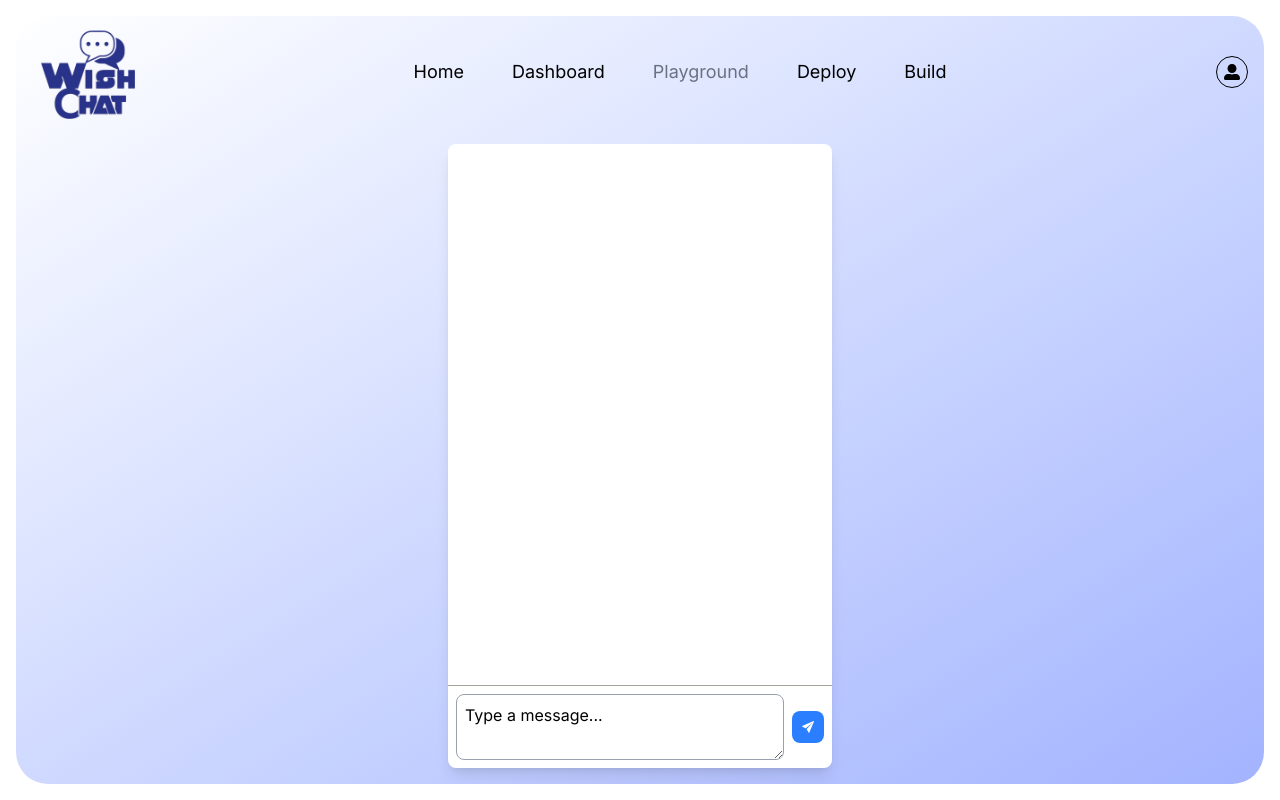
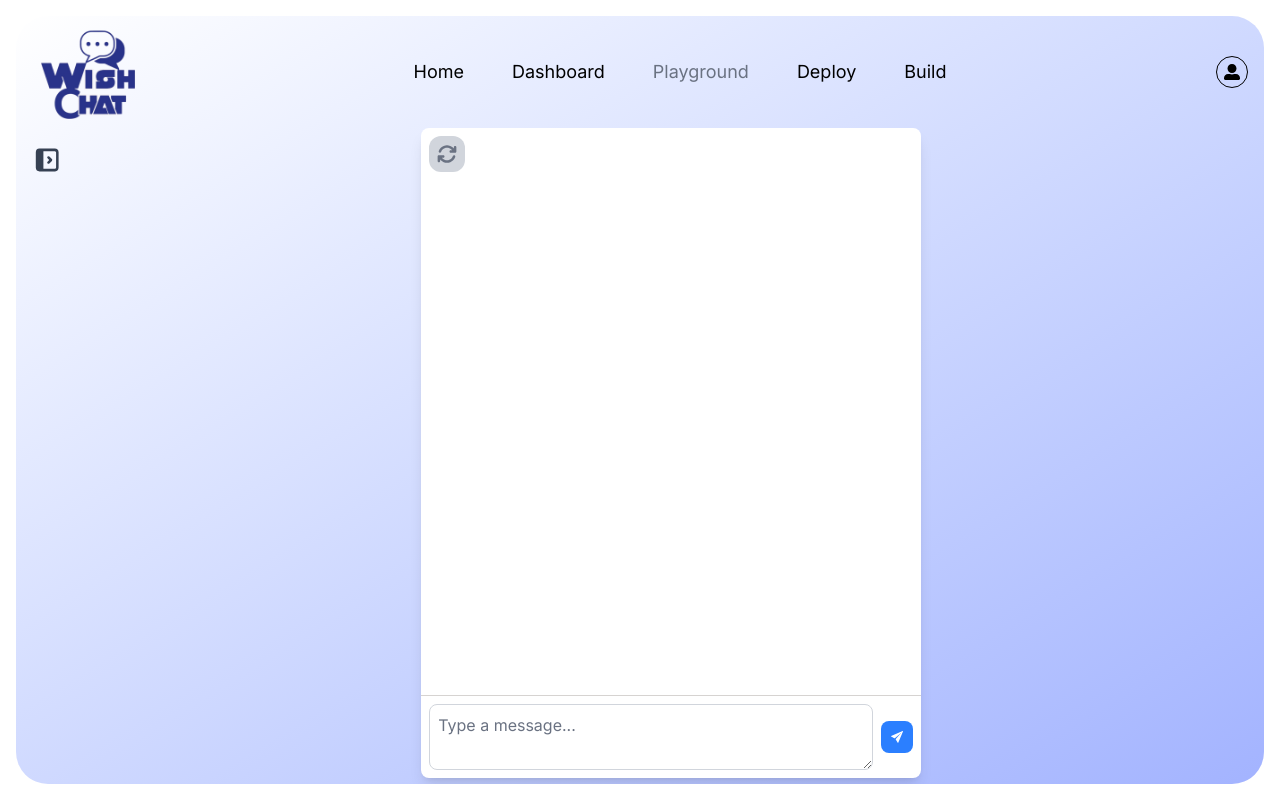
Before and after one commit to Robotics-Academy-of-Nepal/wishchat-redesign-frontend, a React (Vite) app: page /playground/chat in a window 1280 px wide. Built offline with nearby package versions, Linux system fonts and the light colour scheme.

Commit message:
wip:chat ui sidebar, reset buttons setting temperature, prompt

```diff
--- a/src/Components/Playground/Chat.jsx
+++ b/src/Components/Playground/Chat.jsx
@@ -5,18 +5,26 @@ import Loading from "./Loading";
 import Typewriter from "./Typewriter";
 import { marked } from "marked";
 import { IoIosSend } from "react-icons/io";
-
+import ChatSidebar from "./ChatSidebar";
+import { TbLayoutSidebarLeftExpandFilled } from "react-icons/tb";
+import { FaArrowsRotate } from "react-icons/fa6";
+import ResetButton from "./ResetButton";
 const Chat = () => {
   const location = useLocation();
   const [messages, setMessages] = useState([]);
   const [isLoading, setLoading] = useState(false);
   const [input, setInput] = useState("");
   const [justAsked, setJustAsked] = useState(true);
+  const [showSidebar, setShowSidebar] = useState(false);
 
   const token = localStorage.getItem("token");
   const { id, prompt, api_key } = location.state || {};
   console.log("chat state:", id, prompt, api_key);
+  const [temperature, setTemperature] = useState(0.7);
 
+  const resetMessages = () => {
+    setMessages([]);
+  };
   useEffect(() => {
     if (!token) {
       console.error("Token not found");
@@ -59,7 +67,7 @@ const Chat = () => {
       .post(
         `${import.meta.env.VITE_API_URL}api/query/`,
         // { query: input, chatbot_id: id },
-        { query: input },
+        { query: input, temperature: temperature },
         {
           headers: {
             // Authorization: `Token ${token}`,
@@ -98,9 +106,29 @@ const Chat = () => {
 
   return (
     // <div className="w-full h-screen flex flex-row bg-[url(/public/subtlebg.png)] justify-center p-4 rounded-lg">
-    <div className="w-full h-screen flex flex-row justify-center p-4 rounded-lg">
-      <div className="w-96 flex flex-col rounded-lg bg-white shadow-lg">
-        <div className="flex-1 p-2">
+    <div className="w-full h-[650px] flex flex-row justify-evenly rounded-lg">
+      <ChatSidebar
+        showSidebar={showSidebar}
+        setShowSidebar={setShowSidebar}
+        temperature={temperature}
+        setTemperature={setTemperature}
+      />
+      <TbLayoutSidebarLeftExpandFilled
+        className={`h-8 w-8 text-gray-700 m-4 ${showSidebar && "hidden"}`}
+        onClick={() => setShowSidebar((prev) => !prev)}
+      />
+      <div className="w-full flex justify-center">
+        <div className="w-[500px] flex flex-col justify-between rounded-lg bg-white shadow-lg ">
+          <div className="w-full flex justify-between">
+            {/* <div
+              className="flex items-center justify-center rounded-xl p-2 m-2 bg-blue-500 font-bold text-white"
+              onClick={() => setMessages([])}
+            >
+              <FaArrowsRotate className="h-5 w-5 hover:rotate-180 transition-transform duration-700" />
+            </div> */}
+            <ResetButton handleClick={resetMessages} />
+          </div>
+          <div className="p-2 overflow-y-scroll h-full">
             {messages.map((msg, index) => (
               <div key={index} className="p-2">
                 <div className="flex justify-end">
@@ -129,12 +157,12 @@ const Chat = () => {
               </div>
             ))}
           </div>
-        <div className="w-full p-2 border-t border-stone-400 sticky bottom-0 left-0 flex items-center gap-2 justify-center">
+          <div className="w-full p-2 border-t border-stone-300 flex items-center gap-2 justify-center">
             <textarea
               value={input}
               onChange={(e) => setInput(e.target.value)}
               placeholder="Type a message..."
-            className="w-full p-2 border border-gray-400 rounded-lg bg-white placeholder:text-black"
+              className="w-full p-2 border border-gray-300 rounded-lg bg-white placeholder:text-gray-500"
             />
             <button
               onClick={handlePrompt}
@@ -145,6 +173,7 @@ const Chat = () => {
           </div>
         </div>
       </div>
+    </div>
   );
 };
 
--- /dev/null
+++ b/src/Components/Playground/ChatSidebar.jsx
@@ -0,0 +1,82 @@
+import { TbLayoutSidebarRightExpandFilled } from "react-icons/tb";
+import ResetButton from "./ResetButton";
+
+const ChatSidebar = ({
+  showSidebar,
+  setShowSidebar,
+  temperature,
+  setTemperature,
+}) => {
+  const resetSidebar = () => {
+    setTemperature(0.7);
+  };
+  const handleSliderChange = (e) => {
+    setTemperature(parseFloat(e.target.value));
+  };
+  return (
+    <div
+      className={`flex-shrink-0 bg-white text-gray-700 w-0 overflow-hidden shadow-xl transition-all duration-300 ease-in-out ${
+        showSidebar ? "w-[380px] p-4" : "w-0 p-0"
+      }`}
+    >
+      <div className="min-w-[270px]">
+        <TbLayoutSidebarRightExpandFilled
+          className="h-8 w-8 cursor-pointer"
+          onClick={() => setShowSidebar(false)}
+        />
+        <div className="mb-2 p-4 flex items-center justify-between gap-4">
+          <h5 className="text-xl font-semibold text-gray-900">Settings</h5>
+          <ResetButton handleClick={resetSidebar} />
+        </div>
+        <nav className="flex flex-col gap-8 p-2 text-base text-gray-700">
+          <div className="space-y-2">
+            <div className="flex justify-between">
+              <span className="font-medium">Temperature</span>
+              <span className="text-blue-500 font-medium">
+                {temperature.toFixed(1)}
+              </span>
+            </div>
+            <input
+              type="range"
+              min="0.1"
+              max="1"
+              step="0.1"
+              value={temperature}
+              onChange={handleSliderChange}
+              className="w-full h-2 bg-gray-200 rounded-lg appearance-none cursor-pointer accent-blue-500"
+            />
+            <div className="flex justify-between text-xs text-gray-500">
+              <span>More Focused</span>
+              <span>More Creative</span>
+            </div>
+          </div>
+
+          {/* <div className="p-2 border-t border-gray-200">
+            <h6 className="font-medium mb-2">Status</h6>
+            <div className="flex items-center space-x-2">
+              <div className="w-3 h-3 bg-green-500 rounded-full"></div>
+              <span>Active</span>
+            </div>
+          </div> */}
+
+          <div className="p-2 border-t border-gray-200">
+            <h6 className="font-medium mb-2">System Prompt</h6>
+            <textarea
+              className="w-full p-2 border border-gray-300 rounded-lg text-sm"
+              rows="10"
+              placeholder="Add a system prompt here..."
+            ></textarea>
+          </div>
+          <div>
+            {/* {temperature} */}
+            <button className="bg-amber-700 text-gray-100 p-2 rounded-xl">
+              Apply Changes
+            </button>
+          </div>
+        </nav>
+      </div>
+    </div>
+  );
+};
+
+export default ChatSidebar;
--- a/src/Components/Playground/Loading.jsx
+++ b/src/Components/Playground/Loading.jsx
@@ -2,9 +2,9 @@ const Loading = () => {
   return (
     <div className="flex space-x-2 justify-center items-center bg-inherit  dark:invert">
       <span className="sr-only">Loading...</span>
-      <div className="h-3 w-3 bg-black rounded-full animate-bounce [animation-delay:-0.3s]"></div>
-      <div className="h-3 w-3 bg-black rounded-full animate-bounce [animation-delay:-0.15s]"></div>
-      <div className="h-3 w-3 bg-black rounded-full animate-bounce"></div>
+      <div className="h-2 w-2 bg-black rounded-full animate-bounce [animation-delay:-0.3s]"></div>
+      <div className="h-2 w-2 bg-black rounded-full animate-bounce [animation-delay:-0.15s]"></div>
+      <div className="h-2 w-2 bg-black rounded-full animate-bounce"></div>
     </div>
   );
 };
--- /dev/null
+++ b/src/Components/Playground/ResetButton.jsx
@@ -0,0 +1,14 @@
+import { FaArrowsRotate } from "react-icons/fa6";
+
+const ResetButton = ({ handleClick }) => {
+  return (
+    <div
+      className="flex items-center justify-center rounded-xl p-2 m-2 bg-gray-300 font-bold text-gray-500"
+      onClick={handleClick}
+    >
+      <FaArrowsRotate className="h-5 w-5 hover:rotate-180 transition-transform duration-700" />
+    </div>
+  );
+};
+
+export default ResetButton;
```
Lines whose indentation alone changed are shown as unchanged.
